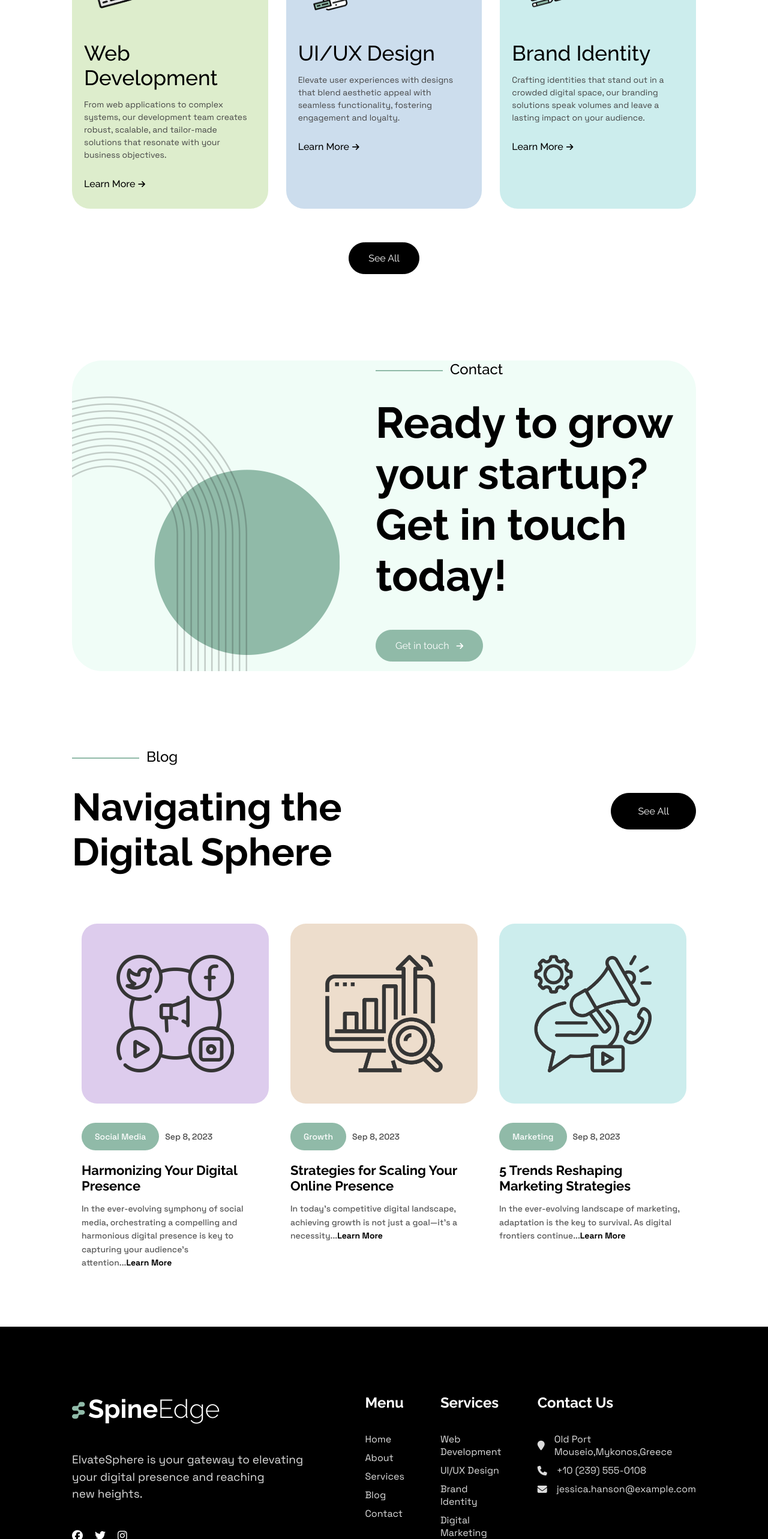
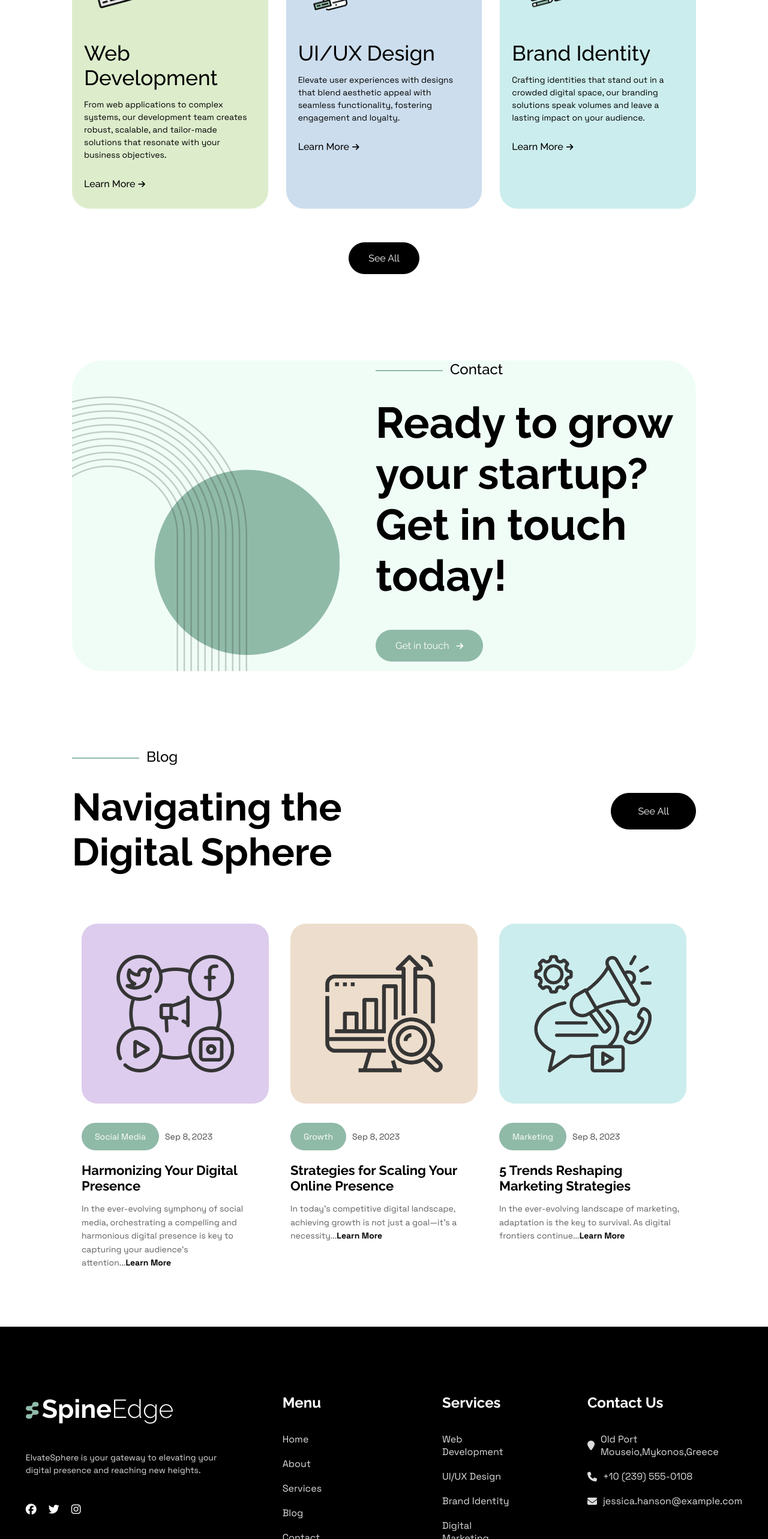
Before and after one commit to ammaryasser21/SpinEdge, a Next.js app: page / in a window 1280 px wide. Shown: the part 3180-5746 px from the top of the page at 60% size. Built offline with nearby package versions, Linux system fonts and the light colour scheme.

Commit message:
finish project without responsivness

```diff
--- a/Components/Contact.jsx
+++ b/Components/Contact.jsx
@@ -51,7 +51,7 @@ const Contact = () => {
           </div>
         </div>
 
-        <form action="submit">
+        <form className={spaceGrotesk.className} action="submit">
           {[
             {
               label: "Name",
--- a/style/Footer.css
+++ b/style/Footer.css
@@ -30,11 +30,11 @@ footer .end{
     padding-top: 2rem;
 
 }
-footer .top .info{
+footer .top .info {
     display: flex;
     flex-direction: column;
     gap: 1rem;
-
+    width: 369px;
 }
 
 footer .top .info p{
@@ -62,7 +62,7 @@ footer .top .navBrand a span {
     font-weight: 300;
 }
 footer .top .info p{
-    font-size: 19px;
+    font-size: 14px;
 }
 
 footer .social-links{
@@ -86,6 +86,13 @@ footer .links .link{
     flex-direction: column;
     gap: 1rem;
 }
+footer .links .link:first-child{
+padding-right: 141px;
+}
+footer .links .link:nth-child(2){
+    padding-right: 60px;
+    }
+
 
 footer .links .link h2{
 font-size: 24px;
@@ -108,13 +115,22 @@ footer .links .link ul li a{
     color: #DCDCDC;
 }
 
-footer .links .link:last-child ul li{
+footer .links .link ul:last-child li {
     display: flex;
     flex-direction: row;
-    align-items:center;
-    gap: 1rem;
+    align-items: center;
+    gap: 10px;
+    padding-bottom: 20px;
+    width: 309;
 }
 
+footer .links .link ul:nth-child(1) li {
+    padding-bottom: 8px;
+}
+
+footer .links .link ul:nth-child(2) li {
+    padding-bottom: 10px;
+}
 footer .links .link:last-child ul li p{
 margin: 0;
 }
--- a/style/Home.css
+++ b/style/Home.css
@@ -353,11 +353,12 @@ padding-bottom: 12px;
 
 .Services-Home .cards .card p {
     font-size: 14px;
-    color: var(--text-s-color);
+    color: black;
     margin: 0;
     line-height: 1.5;
-    padding-right: 2px;
-    padding-bottom:28px;
+    text-wrap: wrap;
+    padding-right: 0px;
+    padding-bottom: 28px;
 }
 .Services-Home .cards .card a {
     font-size: 16px;
@@ -490,9 +491,9 @@ padding-bottom: 12px;
 }
 
 .Blog-Home .cards .card p {
-    color: var(--text-ss-color);
+    color: #606060;
     line-height: 1.6;
-    font-weight: 500;
+    font-weight: 400;
     margin: 0;
     font-size: 14px;
     text-wrap: pretty;
```
Also changed, not shown: style/Blog.css (+13 -8 lines), style/Contact.css (+28 -21 lines).
